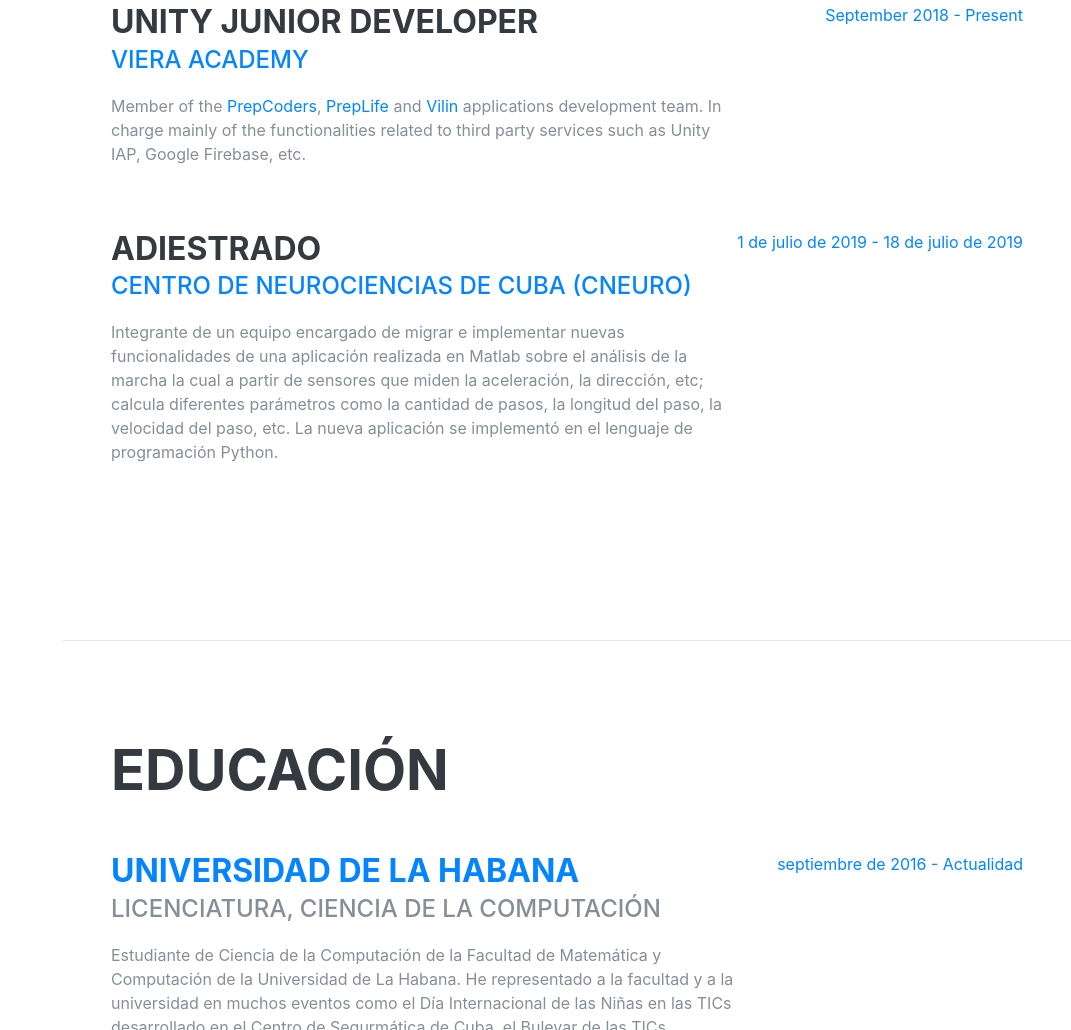
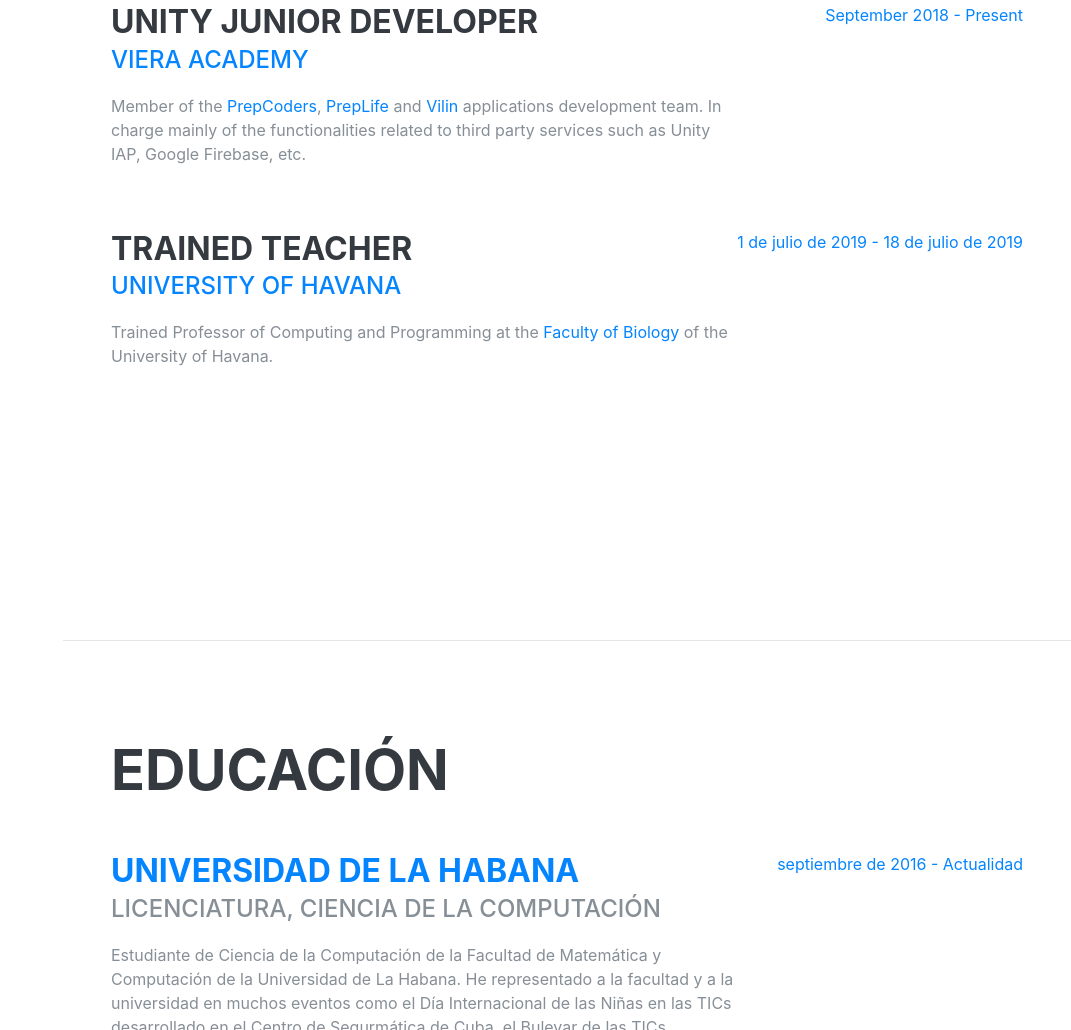
Before and after one commit to leynier/old.leynier.github.io, a plain HTML site: page index.html in a window 1280 px wide. Shown: the part 961-1991 px from the top of the page, without its empty margins (209-1280 px from the left). Drawn offline with Linux system fonts and the light colour scheme; a web font is replaced by a local one.

Commit message:
Introducir al nuevo paciente

```diff
--- a/index.html
+++ b/index.html
@@ -115,9 +115,9 @@
 
         <div class="resume-item d-flex flex-column flex-md-row justify-content-between mb-5">
           <div class="resume-content">
-            <h3 class="mb-0">Adiestrado</h3>
-            <div class="subheading mb-3"><a target="_blank" href="http://www.cneuro.cu">Centro de Neurociencias de Cuba (CNEURO)</a></div>
-            <p>Integrante de un equipo encargado de migrar e implementar nuevas funcionalidades de una aplicación realizada en Matlab sobre el análisis de la marcha la cual a partir de sensores que miden la aceleración, la dirección, etc; calcula diferentes parámetros como la cantidad de pasos, la longitud del paso, la velocidad del paso, etc. La nueva aplicación se implementó en el lenguaje de programación Python.</p>
+            <h3 class="mb-0">Trained Teacher</h3>
+            <div class="subheading mb-3"><a target="_blank" href="https://www.uh.cu">University of Havana</a></div>
+            <p>Trained Professor of Computing and Programming at the <a target="_blank" href="https://www.fbio.uh.cu">Faculty of Biology</a> of the University of Havana.</p>
           </div>
           <div class="resume-date text-md-right">
             <span class="text-primary">1 de julio de 2019 - 18 de julio de 2019</span>
```
